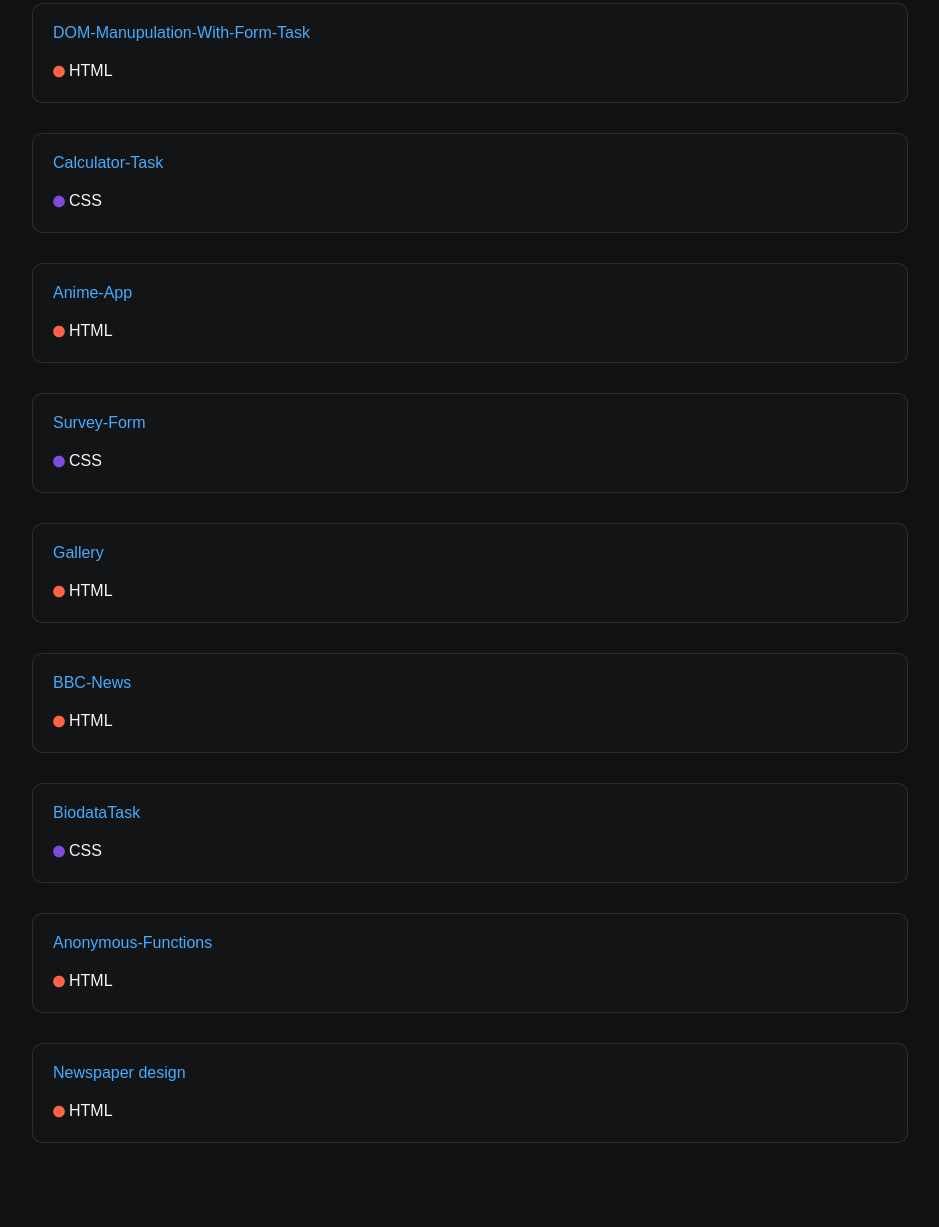
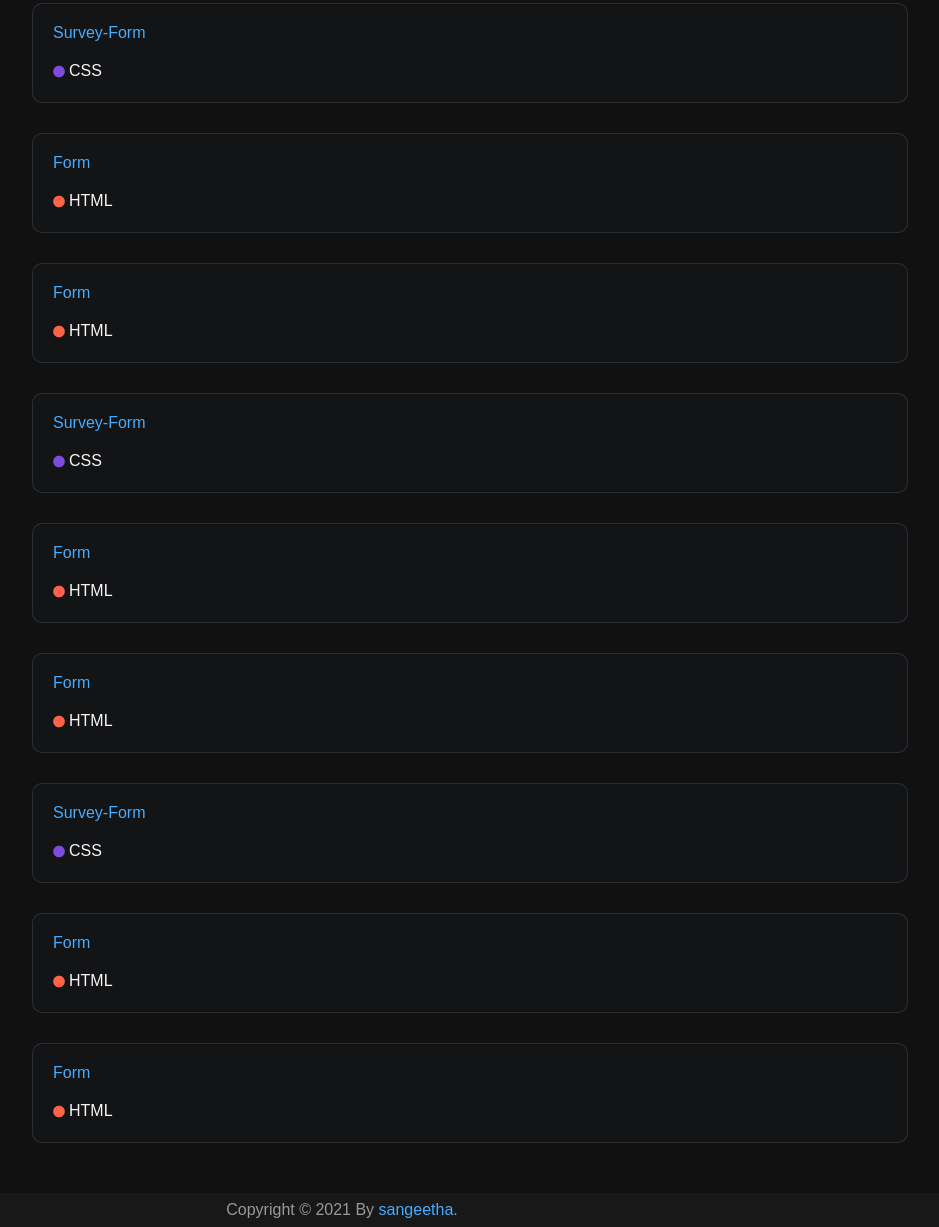
Before and after one commit to Sangeetha19055/Github-profile-page, a plain HTML site: page index.html in a window 1280 px wide. Shown: the part 720-1947 px from the top of the page, without its empty margins (298-1237 px from the left). Before the commit the page ends 1873 px from the top, so only its background shows below. Drawn offline with Linux system fonts and the light colour scheme; a web font is replaced by a local one.

Commit message:
Update index.html

```diff
--- a/index.html
+++ b/index.html
@@ -1,22 +1,28 @@
 <!DOCTYPE html>
 <html lang="en">
-
   <head>
-    <meta charset="UTF-8">
-    <meta http-equiv="X-UA-Compatible" content="IE=edge">
-    <meta name="viewport" content="width=device-width, initial-scale=1.0">
-    <title>Github Your Repositories </title>
-    <link rel="stylesheet" href="https://pro.fontawesome.com/releases/v5.10.0/css/all.css">
-    <link rel="stylesheet" href="style.css">
-    <link rel="alternate icon" class="js-site-favicon" type="image/png" href="images/favicon.png">
-
+    <meta charset="UTF-8" />
+    <meta http-equiv="X-UA-Compatible" content="IE=edge" />
+    <meta name="viewport" content="width=device-width, initial-scale=1.0" />
+    <title>Github Your Repositories</title>
+    <link
+      rel="stylesheet"
+      href="https://pro.fontawesome.com/releases/v5.10.0/css/all.css"
+    />
+    <link rel="stylesheet" href="style.css" />
+    <link
+      rel="alternate icon"
+      class="js-site-favicon"
+      type="image/png"
+      href="images/favicon.png"
+    />
   </head>
 
   <body>
     <!----------------------------------Header starts----------------------------------------------->
     <header>
       <nav>
-            <div class="logo"> <img src="images/logo.jpeg" alt="logo"></div>
+        <div class="logo"><img src="images/logo.jpeg" alt="logo" /></div>
         <div class="logo-title">
           <h2>Github</h2>
         </div>
@@ -26,13 +32,15 @@
 
     <!----------------------------------Section Starts----------------------------------------------->
     <section>
-
       <!----------------------------------aside Starts----------------------------------------------->
       <aside>
         <div class="profile-container">
           <div class="profile-conatiner__card">
             <div class="profile-container__img">
-                        <img src="https://avatarfiles.alphacoders.com/149/149321.png" alt="Profile">
+              <img
+                src="https://avatarfiles.alphacoders.com/149/149321.png"
+                alt="Profile"
+              />
             </div>
             <div class="profile-container__content">
               <h3>Sangeetha</h3>
@@ -43,7 +51,6 @@
           <div class="profile-conatiner__button">
             <button>Edit Profile</button>
           </div>
-
         </div>
       </aside>
       <!----------------------------------aside Ends here----------------------------------------------->
@@ -52,9 +59,9 @@
         <div class="aboutme">
           <div class="aboutme__title">Sangeetha19057 / README.md</div>
           <div class="about__content">
-                    <p> 👋 Hi, I'm sangeetha.</p>
-                    <p> 👀 I'm interseted in UI design.</p>
-                    <p> 🌱 I'm currently learning HTML,CSS and Javascript.</p>
+            <p>👋 Hi, I'm sangeetha.</p>
+            <p>👀 I'm interseted in UI design.</p>
+            <p>🌱 I'm currently learning HTML,CSS and Javascript.</p>
           </div>
         </div>
 
@@ -68,85 +75,109 @@
         <div class="repositories-conatiner__box">
           <article>
             <div class="repositories-conatiner__text">
-                        <p class="blue__heading">Github-profile-page</p>
-                        <p class="white__heading"><i class="fas fa-circle red"></i>HTML</p>
+              <p class="blue__heading">Banner Task</p>
+              <p class="white__heading">
+                <i class="fas fa-circle red"></i>HTML
+              </p>
             </div>
           </article>
 
           <article>
             <div class="repositories-conatiner__text">
               <p class="blue__heading">Survey-Form</p>
-                        <p class="white__heading"><i class="fas fa-circle violet"></i>CSS</p>
+              <p class="white__heading">
+                <i class="fas fa-circle violet"></i>CSS
+              </p>
             </div>
           </article>
 
           <article>
             <div class="repositories-conatiner__text">
               <p class="blue__heading">Form</p>
-                        <p class="white__heading"><i class="fas fa-circle red"></i>HTML</p>
-                    </div>
-                </article>
-
-                <article>
-                    <div class="repositories-conatiner__text">
-                        <p class="blue__heading">DOM-Manupulation-With-Form-Task</p>
-                        <p class="white__heading"><i class="fas fa-circle red"></i>HTML</p>
-                    </div>
-                </article>
-
-                <article>
-                    <div class="repositories-conatiner__text">
-                        <p class="blue__heading">Calculator-Task</p>
-                        <p class="white__heading"><i class="fas fa-circle violet"></i>CSS</p>
-                    </div>
-                </article>
-
-                <article>
-                    <div class="repositories-conatiner__text">
-                        <p class="blue__heading">Anime-App</p>
-                        <p class="white__heading"><i class="fas fa-circle red"></i>HTML</p>
+              <p class="white__heading">
+                <i class="fas fa-circle red"></i>HTML
+              </p>
             </div>
           </article>
 
           <article>
             <div class="repositories-conatiner__text">
               <p class="blue__heading">Survey-Form</p>
-                        <p class="white__heading"><i class="fas fa-circle violet"></i>CSS</p>
+              <p class="white__heading">
+                <i class="fas fa-circle violet"></i>CSS
+              </p>
             </div>
           </article>
 
           <article>
             <div class="repositories-conatiner__text">
-                        <p class="blue__heading">Gallery</p>
-                        <p class="white__heading"><i class="fas fa-circle red"></i>HTML</p>
+              <p class="blue__heading">Form</p>
+              <p class="white__heading">
+                <i class="fas fa-circle red"></i>HTML
+              </p>
             </div>
           </article>
 
           <article>
             <div class="repositories-conatiner__text">
-                        <p class="blue__heading">BBC-News</p>
-                        <p class="white__heading"><i class="fas fa-circle red"></i>HTML</p>
+              <p class="blue__heading">Form</p>
+              <p class="white__heading">
+                <i class="fas fa-circle red"></i>HTML
+              </p>
             </div>
           </article>
 
           <article>
             <div class="repositories-conatiner__text">
-                        <p class="blue__heading">BiodataTask</p>
-                        <p class="white__heading"><i class="fas fa-circle violet"></i>CSS</p>
+              <p class="blue__heading">Survey-Form</p>
+              <p class="white__heading">
+                <i class="fas fa-circle violet"></i>CSS
+              </p>
             </div>
           </article>
 
           <article>
             <div class="repositories-conatiner__text">
-                        <p class="blue__heading">Anonymous-Functions</p>
-                        <p class="white__heading"><i class="fas fa-circle red"></i>HTML</p>
+              <p class="blue__heading">Form</p>
+              <p class="white__heading">
+                <i class="fas fa-circle red"></i>HTML
+              </p>
             </div>
           </article>
 
           <article>
             <div class="repositories-conatiner__text">
-                        <p class="blue__heading">Newspaper design</p>
-                        <p class="white__heading"><i class="fas fa-circle red"></i>HTML</p>
+              <p class="blue__heading">Form</p>
+              <p class="white__heading">
+                <i class="fas fa-circle red"></i>HTML
+              </p>
+            </div>
+          </article>
+
+          <article>
+            <div class="repositories-conatiner__text">
+              <p class="blue__heading">Survey-Form</p>
+              <p class="white__heading">
+                <i class="fas fa-circle violet"></i>CSS
+              </p>
+            </div>
+          </article>
+
+          <article>
+            <div class="repositories-conatiner__text">
+              <p class="blue__heading">Form</p>
+              <p class="white__heading">
+                <i class="fas fa-circle red"></i>HTML
+              </p>
+            </div>
+          </article>
+
+          <article>
+            <div class="repositories-conatiner__text">
+              <p class="blue__heading">Form</p>
+              <p class="white__heading">
+                <i class="fas fa-circle red"></i>HTML
+              </p>
             </div>
           </article>
         </div>
@@ -154,7 +185,10 @@
       </main>
     </section>
     <!----------------------------------Section Ends here--------------------------------------->
-
-
+    <footer>
+      <div class="copyrightText">
+        <p>Copyright © 2021 By <a href="">sangeetha</a>.</p>
+      </div>
+    </footer>
   </body>
 </html>
```
Lines whose indentation alone changed are shown as unchanged.
